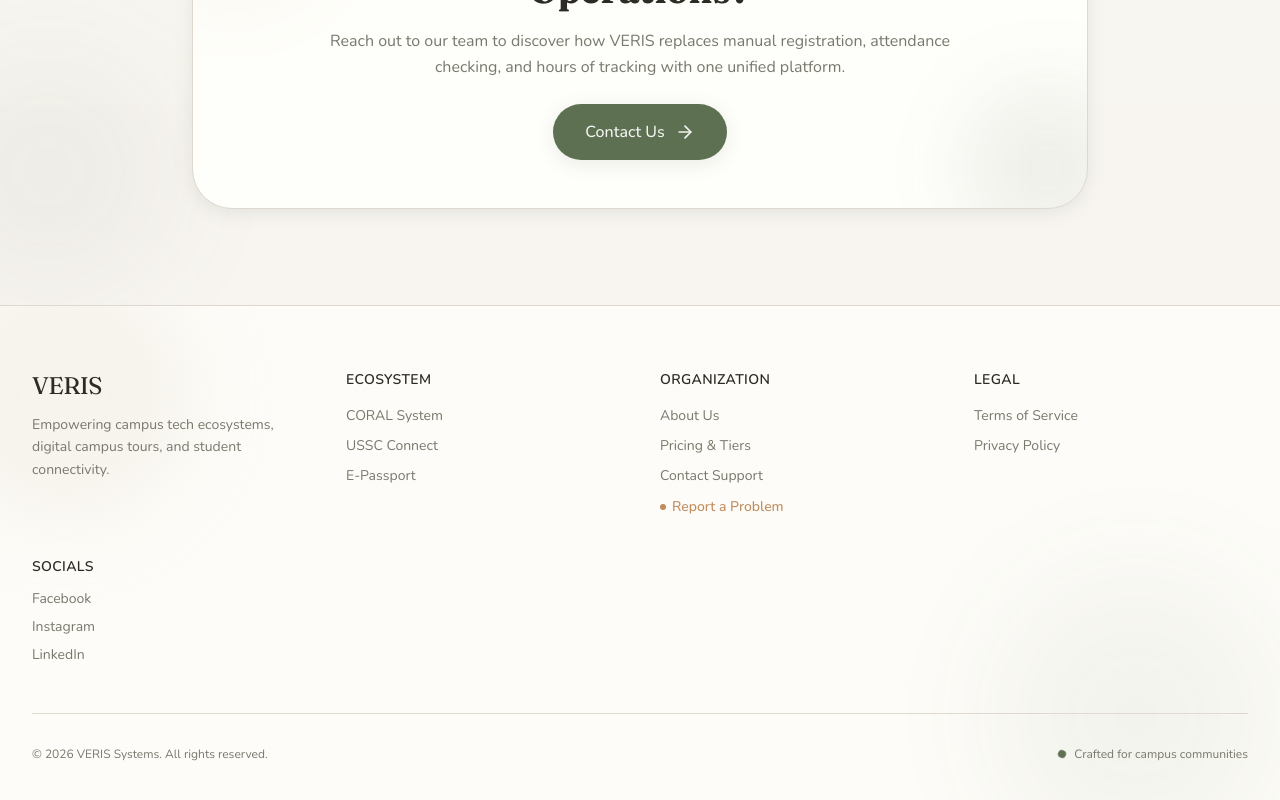
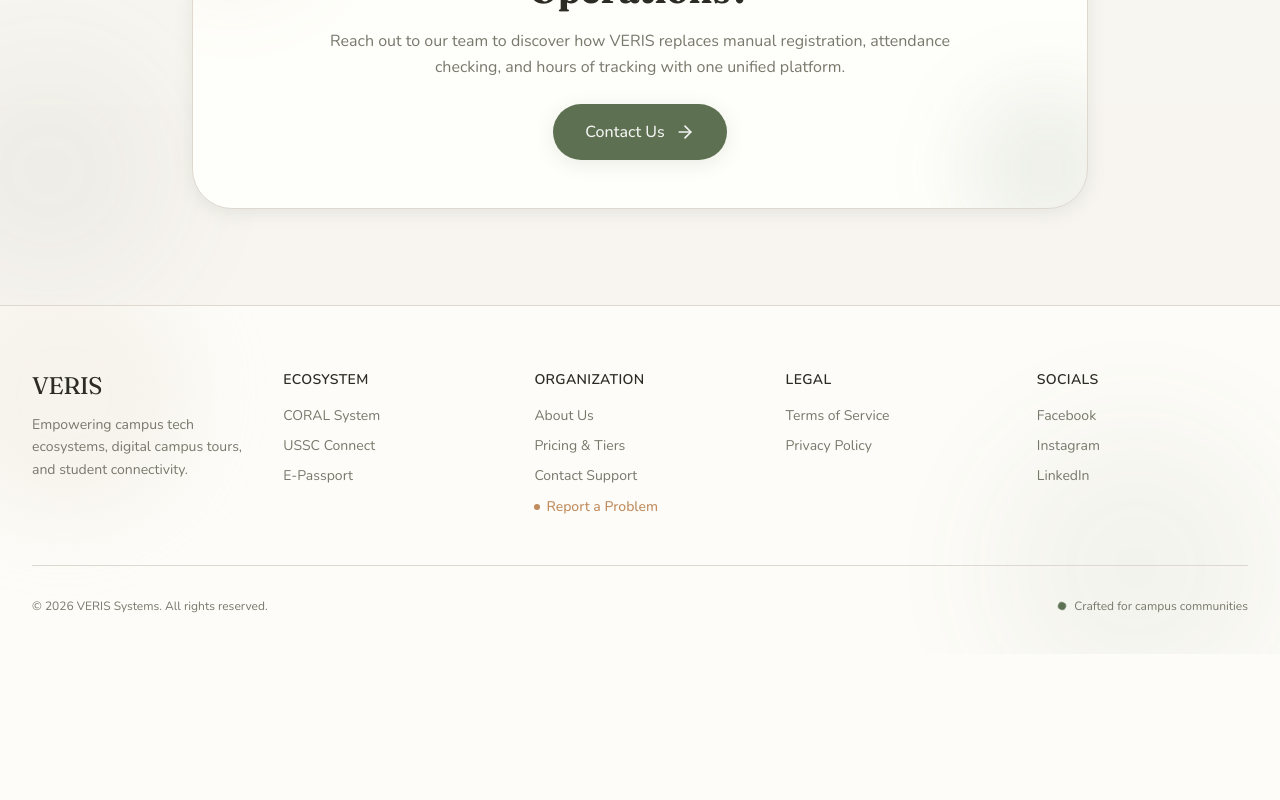
Before and after one commit to Atlas-VSU/veris-page, a Next.js app: page / in a window 1280 px wide. Shown: the part 3706-4506 px from the top of the page. After the commit the page ends 4360 px from the top, so only its background shows below. Built offline with nearby package versions, Linux system fonts and the light colour scheme.

Commit message:
refactor: fix layout bug in footer's social column

```diff
--- a/src/features/shared/components/Footer.tsx
+++ b/src/features/shared/components/Footer.tsx
@@ -21,7 +21,7 @@
       <div className="pointer-events-none absolute -bottom-16 right-0 w-56 h-56 sm:w-72 sm:h-72 rounded-full bg-primary opacity-[0.06] blur-3xl animate-float-delayed -z-10" />
 
       <div className="relative z-10 max-w-7xl mx-auto px-4 sm:px-6 lg:px-8">
-        <div className="grid grid-cols-1 md:grid-cols-4 gap-10">
+        <div className="grid grid-cols-1 md:grid-cols-5 gap-8 lg:gap-10">
           <div className="animate-fade-in-up">
             <h3 className="font-serif text-2xl text-[#2C2C24] mb-3 tracking-tight">
               VERIS
@@ -130,10 +130,10 @@
           </div>
 
           <div className="animate-fade-in-up animation-delay-300">
-            <h4 className="font-sans font-semibold text-sm uppercase tracking-wide text-[#2C2C24] mb-3">
+            <h4 className="font-sans font-semibold text-sm uppercase tracking-wide text-[#2C2C24] mb-4">
               Socials
             </h4>
-            <ul className="space-y-2 font-sans text-sm">
+            <ul className="space-y-2.5 font-sans text-sm">
               <li>
                 <Link
                   href="https://facebook.com"
```
